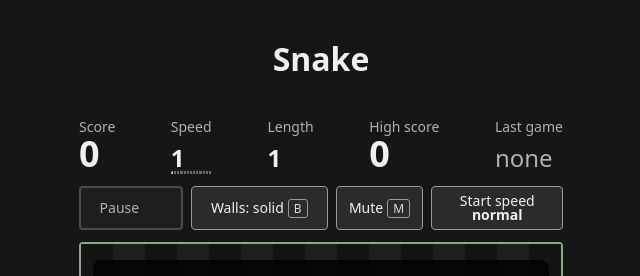
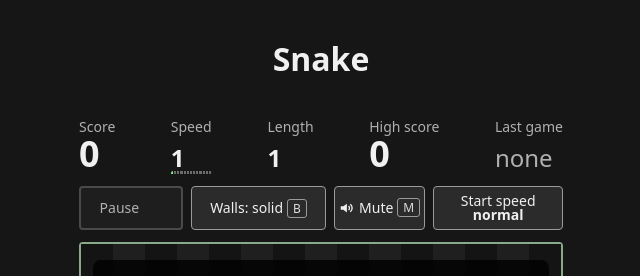
Before and after one commit to mariusachim/awesomeProject1, a React (Vite) app: page / in a window 1280 px wide. Shown: the top 276 px of the page, without its empty margins (319-959 px from the left). Built offline with nearby package versions, Linux system fonts and the light colour scheme.

Commit message:
feat(#578): show a speaker icon on the mute button when the sound is on

```diff
--- a/src/App.tsx
+++ b/src/App.tsx
@@ -757,21 +757,20 @@ export default function App() {
           onKeyDown={ownKeys(toggleMute)}
           aria-keyshortcuts="M"
         >
-          {muted && (
           <svg
-              className="sound-off"
-              data-testid="sound-off"
+            className="sound-icon"
+            data-testid={muted ? "sound-off" : "sound-on"}
             viewBox="0 0 16 16"
             aria-hidden="true"
           >
             <path d="M2 6h3l4-3v10l-4-3H2z" fill="currentColor" />
             <path
-                d="M11 5l4 6M15 5l-4 6"
+              d={muted ? "M11 5l4 6M15 5l-4 6" : "M11 5.5q2 2.5 0 5M13 3.5q4 4.5 0 9"}
               stroke="currentColor"
               strokeWidth="1.5"
+              fill="none"
             />
           </svg>
-          )}
           {muted ? "Unmute" : "Mute"}
           <kbd aria-hidden="true">M</kbd>
         </button>
--- a/src/index.css
+++ b/src/index.css
@@ -98,18 +98,24 @@ button:disabled {
 .mute.muted {
   color: #c8c8c8;
   border-color: #e0a030;
-  /* Icon and label in one row: the label must not wrap below the icon. */
+}
+
+/* Icon and label in one row: the label must not wrap below the icon. */
+.mute {
   display: inline-flex;
   align-items: center;
   justify-content: center;
   white-space: nowrap;
 }
 
-.sound-off {
+.sound-icon {
   width: 1em;
   height: 1em;
   margin-right: 6px;
   flex: none;
+}
+
+.muted .sound-icon {
   color: #e0a030;
 }
 
@@ -190,7 +196,7 @@ button:disabled kbd {
   }
 
   /* Bigger than the 14px label, so "muted" reads without the words; the row height is fixed, so the button does not move. */
-  .controls .sound-off {
+  .controls .sound-icon {
     width: 1.2em;
     height: 1.2em;
     margin-right: 4px;
```
Also changed, not shown: 1 other file (tests, documents, lock files or other folders). Lines whose indentation alone changed are shown as unchanged.
